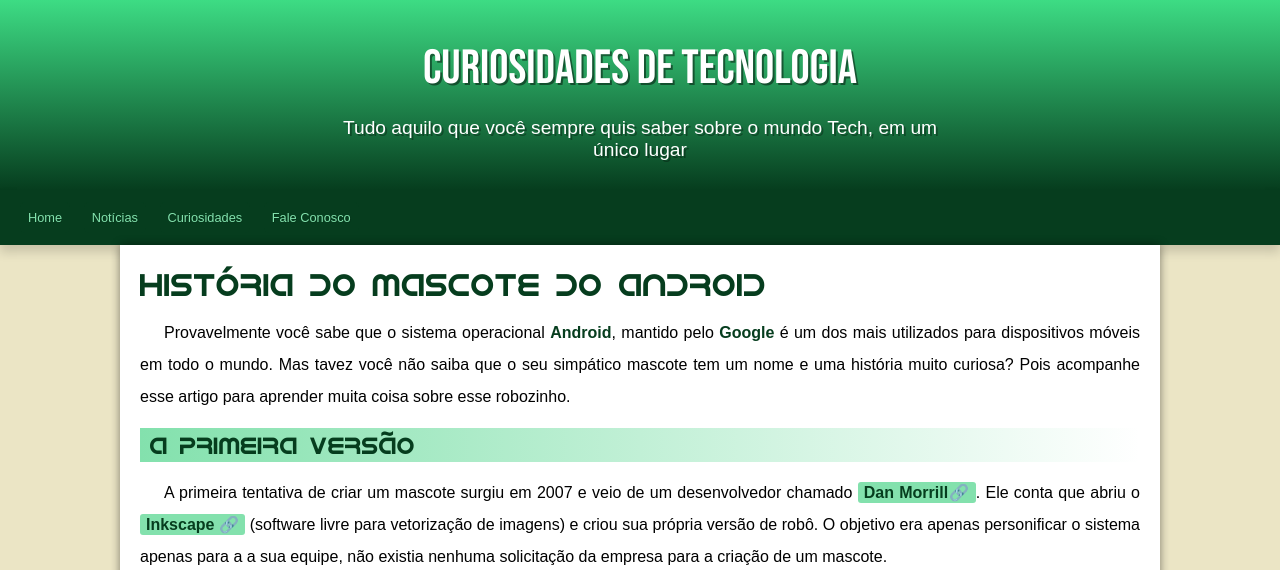
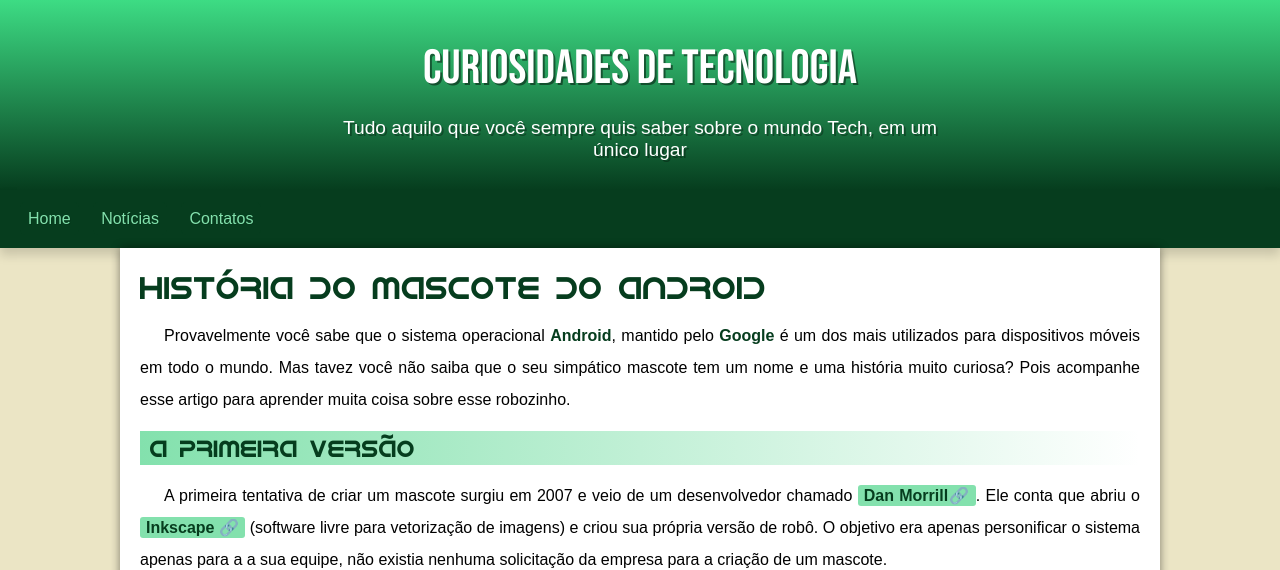
Before and after one commit to yagomfm/projeto-android, a plain HTML site: page index.html in a window 1280 px wide. Shown: the top 570 px of the page. Drawn offline with Linux system fonts and the light colour scheme.

Commit message:
novas alterações

```diff
--- a/index.html
+++ b/index.html
@@ -16,8 +16,7 @@
     <nav>
         <a href="@" class="nav">Home</a>
         <a href="@" class="nav">Notícias</a>
-        <a href="@" class="nav">Curiosidades</a>
-        <a href="@" class="nav">Fale Conosco</a>
+        <a href="@" class="nav">Contatos</a>
     </nav>
     <main>
         <h1>HISTÓRIA DO MASCOTE DO ANDROID</h1>
--- a/styles/style.css
+++ b/styles/style.css
@@ -65,7 +65,7 @@ nav {
     background-color: var(--cor5);
     text-align: left;
     font-family: var(--fonte0);
-    font-size: 0.8em;
+    font-size: 1em;
     padding: 20px;
     box-shadow: 0px 7px 10px rgba(0, 0, 0, 0.150);
 }
@@ -87,8 +87,8 @@ nav > a:hover {
     text-decoration: none;
     background-color: var(--cor3);
     border-radius: 5px;
-    padding: 9px;
-    font-size: 1em;
+    padding: 10px;
+    font-size: 1.2em;
     text-shadow: 1px 1px 0px rgba(0, 0, 0, 0.2);
     box-shadow: 0px 0px 8px rgba(0, 0, 0, 0.2);;
 }
```
